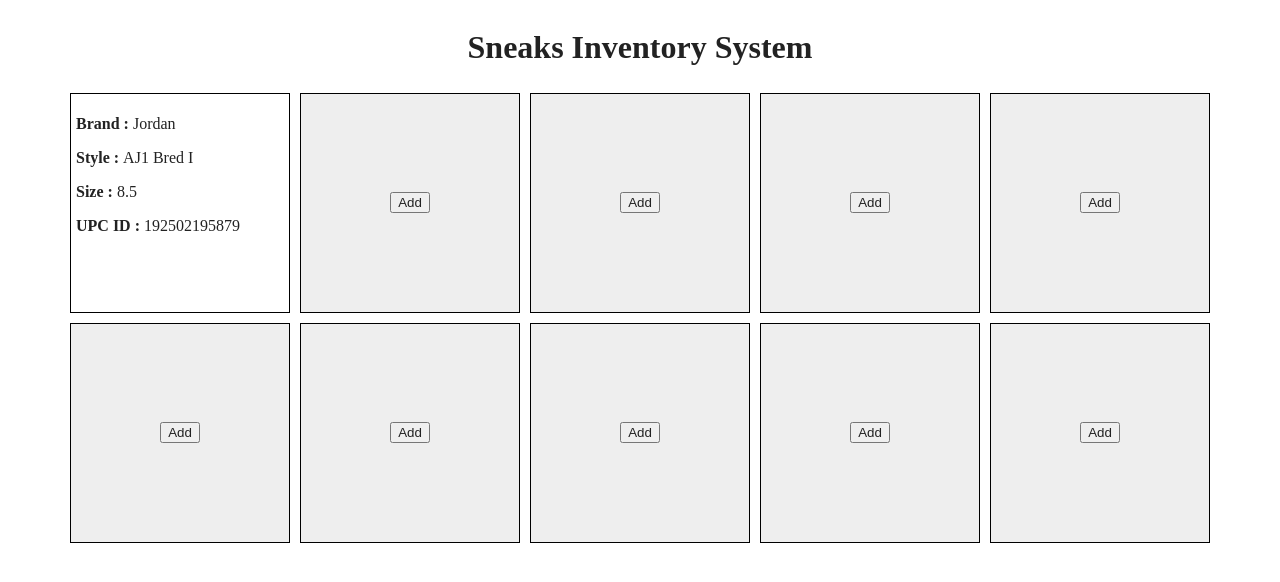
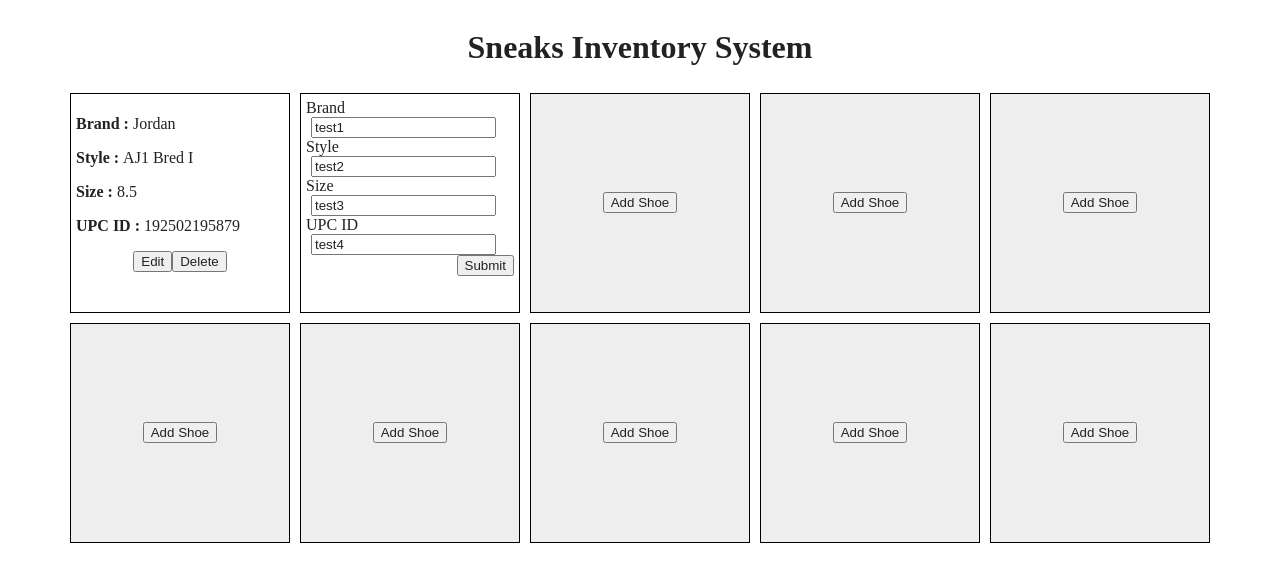
Before and after one commit to bryanfong-dev-old/Sneakers-Inventory-System, a React (Vite) app: page / in a window 1280 px wide. Shown: the top 582 px of the page. Built offline with nearby package versions, Linux system fonts and the light colour scheme.

Commit message:
added form

```diff
--- a/src/components/emptySlot.js
+++ b/src/components/emptySlot.js
@@ -2,7 +2,7 @@
 
 const EmptySlot = () => (
   <div className='empty'>
-    <button>Add</button>
+    <button>Add Shoe</button>
   </div>
 )
 
--- a/src/components/filledSlot.js
+++ b/src/components/filledSlot.js
@@ -6,6 +6,10 @@
     <p><span className="label">Style : </span>{style}</p>
     <p><span className="label">Size : </span>{size}</p>
     <p><span className="label">UPC ID : </span>{upcID}</p>
+    <div className="buttons">
+      <button>Edit</button>
+      <button>Delete</button>
+    </div>
   </div >
 )
 
--- a/src/components/form.js
+++ b/src/components/form.js
@@ -0,0 +1,22 @@
+import React from 'react';
+
+const Form = ({ brand, style, size, upcID }) => (
+  <form className='form'>
+    <label for="brand">
+      Brand <input id="brand" name="brand" type="text" value={brand} required />
+    </label>
+    <label for="style">
+      Style <input id="style" name="style" type="text" value={style} required />
+    </label>
+    <label for="size">
+      Size <input id="size" name="size" type="text" value={size} required />
+    </label>
+    <label for="upcID">
+      UPC ID <input id="upcID" name="upcID" type="text" value={upcID} required />
+    </label>
+    <input type="submit" value="Submit"></input>
+
+  </form>
+)
+
+export default Form;
--- a/src/components/slot.js
+++ b/src/components/slot.js
@@ -1,16 +1,26 @@
 import React from 'react';
 import EmptySlot from './emptySlot';
+import Form from './form'
 import FilledSlot from './filledSlot';
 
 const Slot = ({ brand, style, size, upcID, status }) => {
-  if (status === 'empty') return <EmptySlot />
-  else if (status === 'filled') {
+
+  if (status === 'filled') {
     return <FilledSlot
       brand={brand}
       style={style}
       size={size}
       upcID={upcID}
     />
+  } else if (status === 'form') {
+    return <Form
+      brand={brand}
+      style={style}
+      size={size}
+      upcID={upcID}
+    />
+  } else {
+    return <EmptySlot />
   }
 }
 
--- a/src/state.js
+++ b/src/state.js
@@ -7,171 +7,171 @@
     status: 'filled'
   },
   1: {
-    brand: '',
-    style: '',
-    size: null,
-    upcID: null,
-    status: 'empty'
+    brand: 'test1',
+    style: 'test2',
+    size: 'test3',
+    upcID: 'test4',
+    status: 'form'
   },
   2: {
     brand: '',
     style: '',
-    size: null,
-    upcID: null,
+    size: '',
+    upcID: '',
     status: 'empty'
   },
   3: {
     brand: '',
     style: '',
-    size: null,
-    upcID: null,
+    size: '',
+    upcID: '',
     status: 'empty'
   },
   4: {
     brand: '',
     style: '',
-    size: null,
-    upcID: null,
+    size: '',
+    upcID: '',
     status: 'empty'
   },
   5: {
     brand: '',
     style: '',
-    size: null,
-    upcID: null,
+    size: '',
+    upcID: '',
     status: 'empty'
   },
   6: {
     brand: '',
     style: '',
-    size: null,
-    upcID: null,
+    size: '',
+    upcID: '',
     status: 'empty'
   },
   7: {
     brand: '',
     style: '',
-    size: null,
-    upcID: null,
+    size: '',
+    upcID: '',
     status: 'empty'
   },
   8: {
     brand: '',
     style: '',
-    size: null,
-    upcID: null,
+    size: '',
+    upcID: '',
     status: 'empty'
   },
   9: {
     brand: '',
     style: '',
-    size: null,
-    upcID: null,
+    size: '',
+    upcID: '',
     status: 'empty'
   },
   // 10: {
   //   brand: '',
   //   style: '',
-  //   size: null,
-  //   upcID: null,
+  //   size: '',
+  //   upcID: '',
   //   status: 'empty'
   // },
   // 11: {
   //   brand: '',
   //   style: '',
-  //   size: null,
-  //   upcID: null,
+  //   size: '',
+  //   upcID: '',
   //   status: 'empty'
   // },
   // 12: {
   //   brand: '',
   //   style: '',
-  //   size: null,
-  //   upcID: null,
+  //   size: '',
+  //   upcID: '',
   //   status: 'empty'
   // },
   // 13: {
   //   brand: '',
   //   style: '',
-  //   size: null,
-  //   upcID: null,
+  //   size: '',
+  //   upcID: '',
   //   status: 'empty'
   // },
   // 14: {
   //   brand: '',
   //   style: '',
-  //   size: null,
-  //   upcID: null,
+  //   size: '',
+  //   upcID: '',
   //   status: 'empty'
   // },
   // 15: {
   //   brand: '',
   //   style: '',
-  //   size: null,
-  //   upcID: null,
+  //   size: '',
+  //   upcID: '',
   //   status: 'empty'
   // },
   // 16: {
   //   brand: '',
   //   style: '',
-  //   size: null,
-  //   upcID: null,
+  //   size: '',
+  //   upcID: '',
   //   status: 'empty'
   // },
   // 17: {
   //   brand: '',
   //   style: '',
-  //   size: null,
-  //   upcID: null,
+  //   size: '',
+  //   upcID: '',
   //   status: 'empty'
   // },
   // 18: {
   //   brand: '',
   //   style: '',
-  //   size: null,
-  //   upcID: null,
+  //   size: '',
+  //   upcID: '',
   //   status: 'empty'
   // },
   // 19: {
   //   brand: '',
   //   style: '',
-  //   size: null,
-  //   upcID: null,
+  //   size: '',
+  //   upcID: '',
   //   status: 'empty'
   // },
   // 20: {
   //   brand: '',
   //   style: '',
-  //   size: null,
-  //   upcID: null,
+  //   size: '',
+  //   upcID: '',
   //   status: 'empty'
   // },
   // 21: {
   //   brand: '',
   //   style: '',
-  //   size: null,
-  //   upcID: null,
+  //   size: '',
+  //   upcID: '',
   //   status: 'empty'
   // },
   // 22: {
   //   brand: '',
   //   style: '',
-  //   size: null,
-  //   upcID: null,
+  //   size: '',
+  //   upcID: '',
   //   status: 'empty'
   // },
   // 23: {
   //   brand: '',
   //   style: '',
-  //   size: null,
-  //   upcID: null,
+  //   size: '',
+  //   upcID: '',
   //   status: 'empty'
   // },
   // 24: {
   //   brand: '',
   //   style: '',
-  //   size: null,
-  //   upcID: null,
+  //   size: '',
+  //   upcID: '',
   //   status: 'empty'
   // }
 };
--- a/src/styles.css
+++ b/src/styles.css
@@ -22,7 +22,7 @@
   grid-template-columns: repeat(5, 1fr);
 }
 
-.empty, .filled{
+.empty, .filled, .form{
   width: 13em;
   height: 13em;
   margin: 5px;
@@ -37,7 +37,21 @@
   align-items: center;
 }
 
+.form {
+  display: flex;
+  flex-direction: column;
+  align-items: flex-end;
+}
+
+input {
+  margin-left: 5px;
+}
+
 
 .label {
   font-weight: 700;
 }
+
+.buttons {
+  text-align: center;
+}
```
